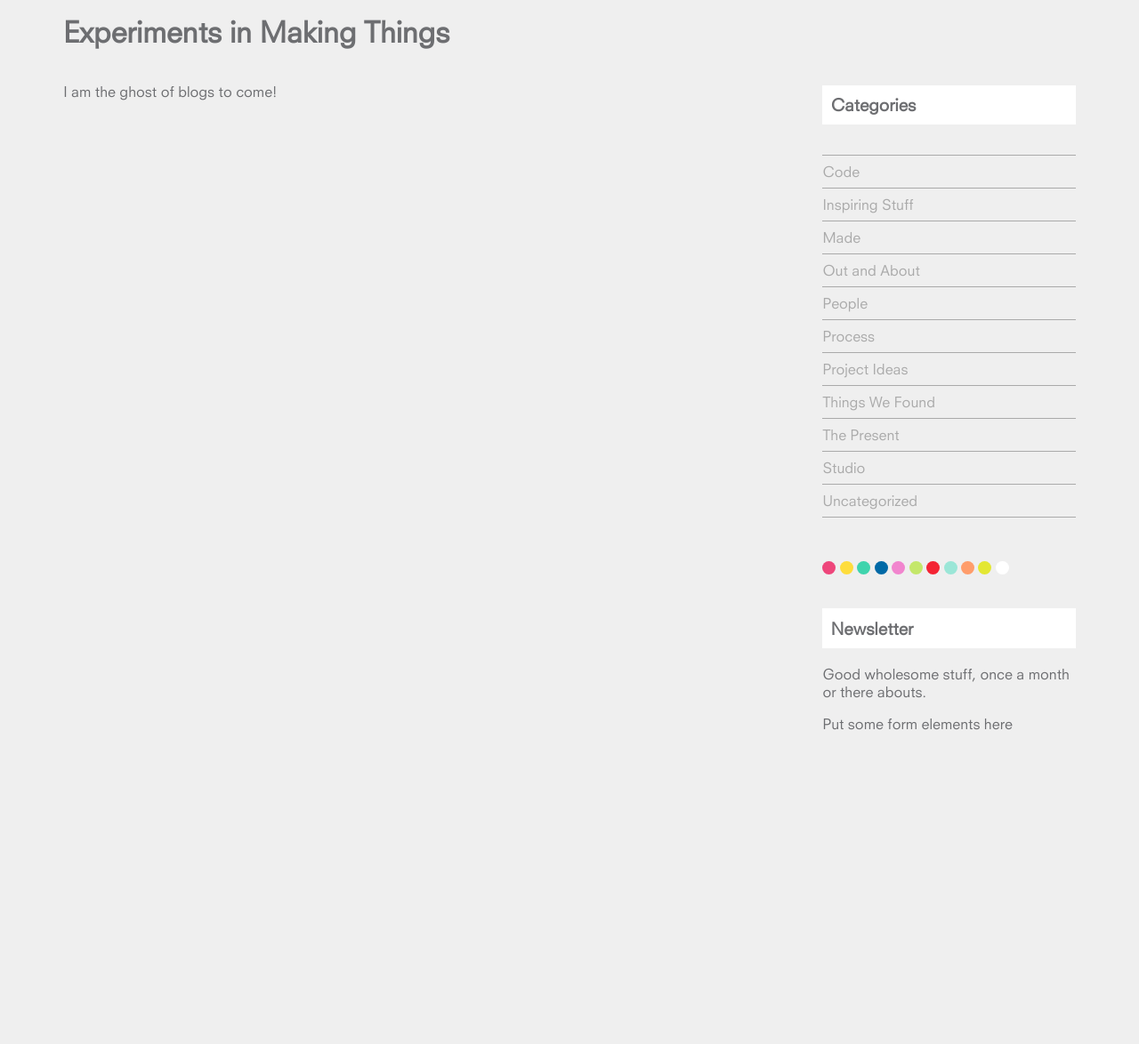
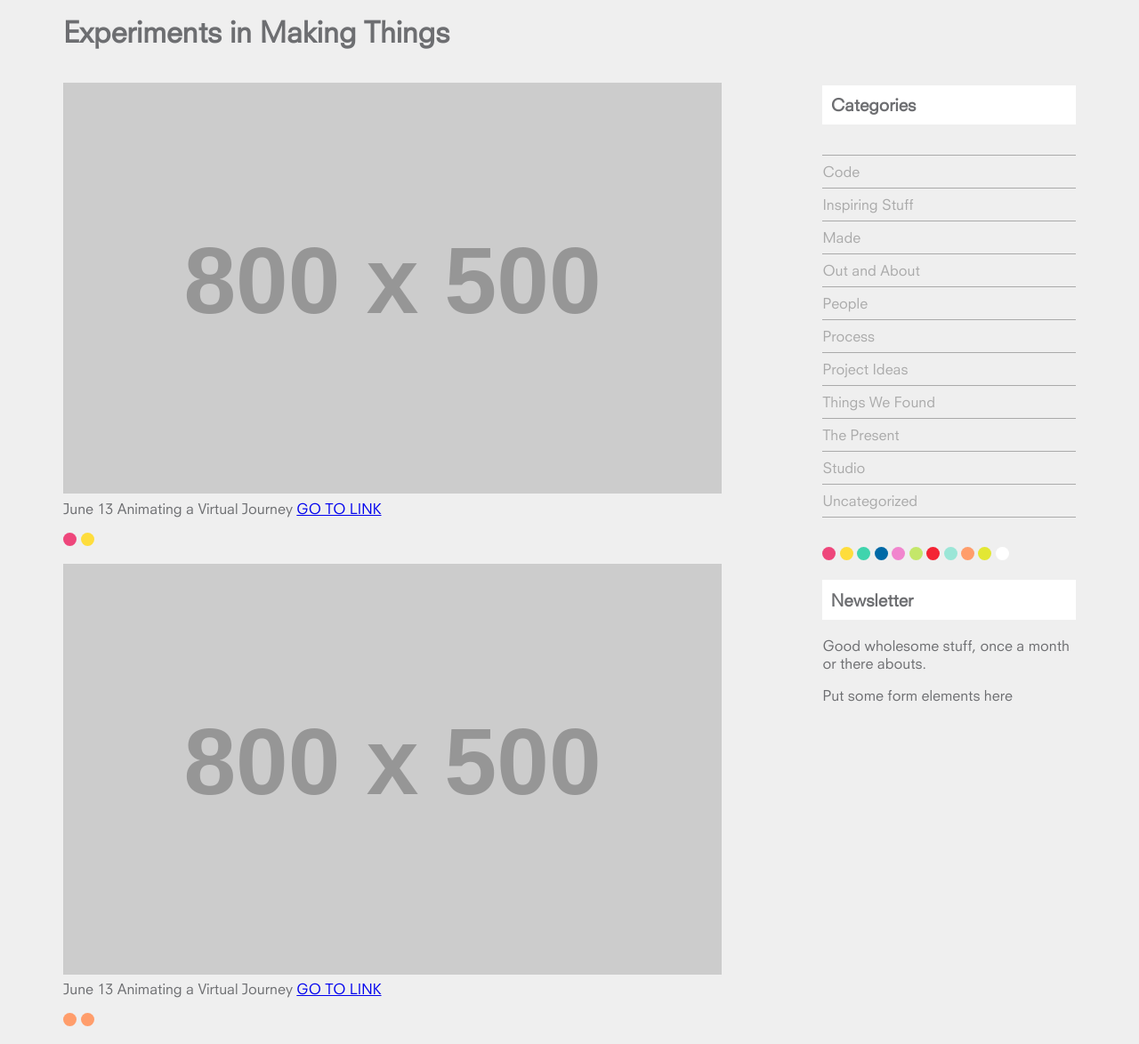
Before and after one commit to EMT/fieldwork-v2, a Jekyll site: the page built from blog-list.html, in a window 1280 px wide, cut to the strip 112-1286 px from the top of the page. Shown: the whole strip at 89% size. Built offline with Jekyll 4.4.1, drawn with Linux system fonts in a browser that asks for light colours; nearby versions of some CDN libraries; before the commit the page ends 936 px from its top, so only the background shows below that.

Commit message:
Colored block fallback for no image.

```diff
--- a/blog-list.html
+++ b/blog-list.html
@@ -7,8 +7,46 @@
 <h1>Experiments in Making Things</h1>
 
 <div class="main-content">
-<p>I am the ghost of blogs to come!</p>
+	<ul class="post-list">
+		<li>
+			<article class="post code">
+				<div class="post-image">
+					<img src="http://placehold.it/800x500" alt="">
+				<span class="category">Code</span>
+				<p>Animating a Virtual Journey</p>
+				</div>
+				<div class="post-meta-data">
+					<span class="date">June 13</span>
+					<span class="title">Animating a Virtual Journey</span>
+					<a href="#">GO TO LINK</a>
+					<ul class="category-icons">
+						<li class="code"><a class="tag" href="#"></a></li>
+						<li class="insipiring"><a class="tag" href="#"></a></li>
+					</ul>
+				</div>
+			</article>
+		</li>
+		<li>
+			<article class="post present">
+				<div class="post-image">
+					<img src="http://placehold.it/800x500" alt="">
+				<span class="category">Code</span>
+				<p>Animating a Virtual Journey</p>
+				</div>
+				<div class="post-meta-data">
+					<span class="date">June 13</span>
+					<span class="title">Animating a Virtual Journey</span>
+					<a href="#">GO TO LINK</a>
+					<ul class="category-icons">
+						<li class="design"><a class="tag" href="#"></a></li>
+						<li class="present"><a class="tag" href="#"></a></li>
+					</ul>
+				</div>
+			</article>
+		</li>
+	</ul>
 </div>
+
 <div class="sidebar">
 	<h3>Categories</h3>
 	<ul class="category-links">
@@ -25,17 +63,17 @@
 		<li class="uncategorized"><a href="#">Uncategorized</a></li>
 	</ul>
 	<ul class="category-icons">
-		<li class="code"><a href="#"></a></li>
-		<li class="insipiring"><a href="#"></a></li>
-		<li class="made"><a href="#"></a></li>
-		<li class="out-and-about"><a href="#"></a></li>
-		<li class="people"><a href="#"></a></li>
-		<li class="process"><a href="#"></a></li>
-		<li class="ideas"><a href="#"></a></li>
-		<li class="found"><a href="#"></a></li>
-		<li class="present"><a href="#"></a></li>
-		<li class="studio"><a href="#"></a></li>
-		<li class="uncategorized"><a href="#"></a></li>
+		<li class="code"><a class="tag" href="#"></a></li>
+		<li class="insipiring"><a class="tag" href="#"></a></li>
+		<li class="made"><a class="tag" href="#"></a></li>
+		<li class="out-and-about"><a class="tag" href="#"></a></li>
+		<li class="people"><a class="tag" href="#"></a></li>
+		<li class="process"><a class="tag" href="#"></a></li>
+		<li class="ideas"><a class="tag" href="#"></a></li>
+		<li class="found"><a class="tag" href="#"></a></li>
+		<li class="present"><a class="tag" href="#"></a></li>
+		<li class="studio"><a class="tag" href="#"></a></li>
+		<li class="uncategorized"><a class="tag" href="#"></a></li>
 	</ul>
 	<h3>Newsletter</h3>
 	<p>Good wholesome stuff, once a month or there abouts.</p>
--- a/css/_blog.scss
+++ b/css/_blog.scss
@@ -98,7 +98,8 @@
 
 .category-icons {
 	list-style: none;
-	padding: 1em 0;
+	margin: 1em 0;
+	padding: 0;
 }
 
 .category-icons a {
@@ -113,44 +114,105 @@
 	display: inline-block;
 }
 
-.category-icons {
-	.code a {
+.category-icons, .post-list {
+
+	.code {
+		a.tag, .post-image {
 			background: $blog-pink;
 		}
+	}
 
-	.insipiring a {
+	.insipiring {
+		a.tag, .post-image {
 			background: $blog-yellow;
 		}
+	}
 
-	.made a {
+	.made {
+		a.tag, .post-image {
 			background: $blog-turquoise;
 		}
+	}
 
-	.out-and-about a {
+	.out-and-about {
+		a.tag, .post-image {
 			background: $blog-blue;
 		}
+	}
 
-	.people a {
+	.people {
+		a.tag, .post-image {
 			background: $blog-pink--light;
 		}
+	}
 
-	.process a {
+	.process {
+		a.tag, .post-image {
 			background: $blog-lime-green;
 		}
+	}
 
-	.ideas a {
+	.ideas {
+		a.tag, .post-image {
 			background: $blog-red;
 		}
+	}
 
-	.found a {
+	.found {
+		a.tag, .post-image {
 			background: $blog-blue--light;
 		}
+	}
 
-	.present a {
+	.present {
+		a.tag, .post-image {
 			background: $blog-orange;
 		}
+	}
 
-	.studio a {
+	.studio {
+		a.tag, .post-image {
 			background: $blog-pale-green;
 		}
 	}
+}
+
+// Posts
+
+.post-list {
+	padding: 0;
+	list-style: none;
+}
+
+.post img {
+	width: 100%;
+	display: block;
+	position: absolute;
+	top: 0;
+	left: 0;
+}
+
+.post-image {
+	position: relative;
+	height: 0;
+	padding: 3% 3% 59.5% 3%;
+	margin: 0 0 0.3em 0;
+	// Temp Typography stuff - please remove me!
+
+	font-size: 22px;
+
+}
+
+.post-image .category {
+	color: rgba(255,255,255,0.5);
+
+}
+
+.post-image p {
+	color: rgb(255,255,255);
+	margin: 0.5em 0;
+}
+
+.post .title {
+	text-align: center;
+}
--- a/css/main.scss
+++ b/css/main.scss
@@ -10,7 +10,7 @@
 }
 
 .wrapper {
-  max-width: 1300px;
+  max-width: 1500px;
   width: 90%;
   margin: 0 auto;
 }
```
Lines whose indentation alone changed are shown as unchanged.
